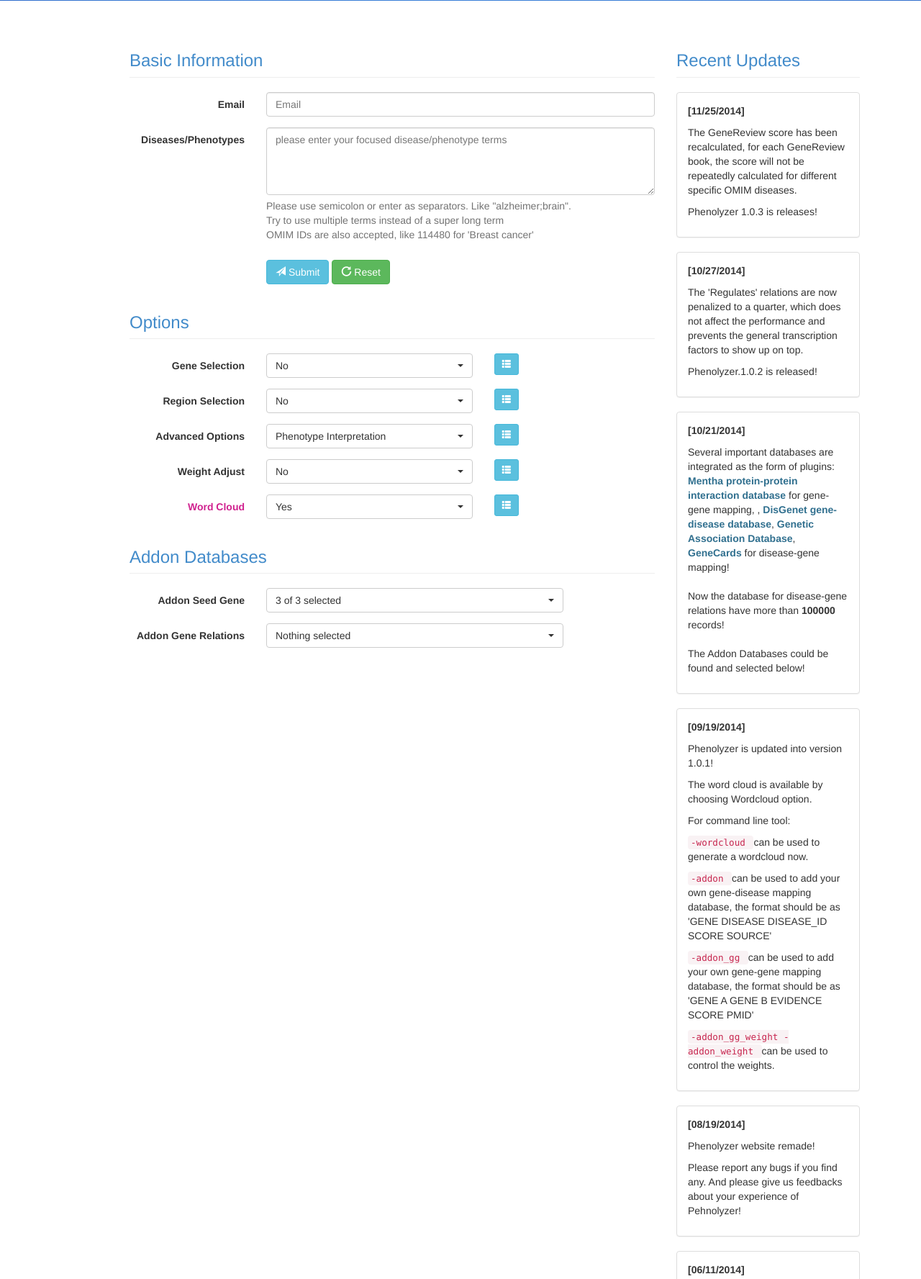
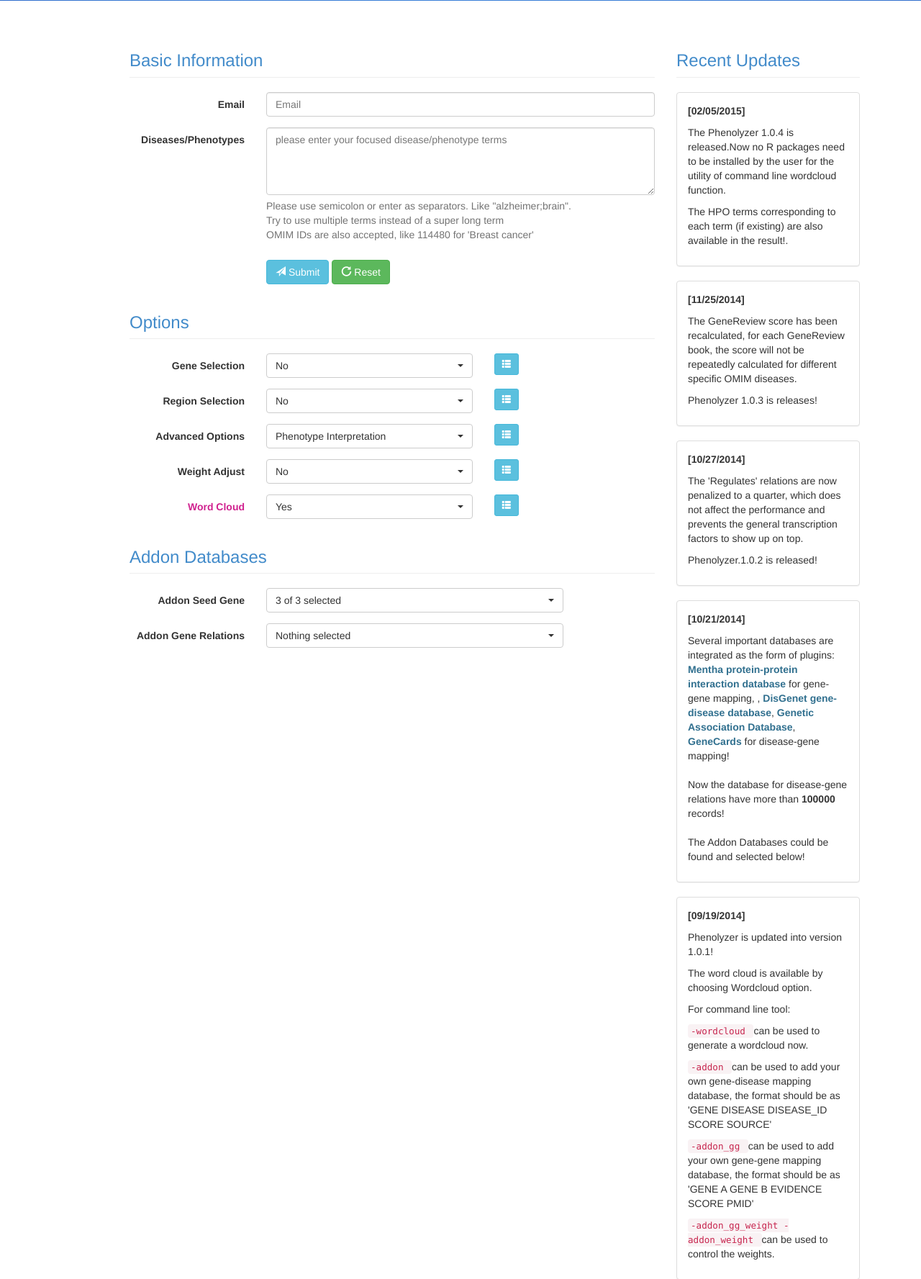
Before and after one commit to stormliucong/MANGA-server, a PHP site: page / in a window 1280 px wide. Shown: the part 380-2157 px from the top of the page at 72% size. Run offline with PHP 8.4, Linux system fonts and the light colour scheme; some libraries are stand-ins or nearby versions.

Commit message:
20120205

```diff
--- a/html/index.php
+++ b/html/index.php
@@ -361,6 +361,13 @@ Assistant Professor, Psychiatry and Preventive Medicine; Member, Zilkha Neurogen
 	 </div>
 	  <div class="wannovar-news col-md-3 " id="news">
 	   <h3 class="page-header text-primary"> Recent Updates</h3>
+	   	    <div class="panel panel-default">
+	    <div class="panel-body">
+    		 <p><strong>[02/05/2015]</strong></p>
+    		 <p> The Phenolyzer 1.0.4 is released.Now no R packages need to be installed by the user for the utility of command line wordcloud function. </p>
+    		 <p> The HPO terms corresponding to each term (if existing) are also available in the result!.</p>
+    		</div></div>
+
 	    <div class="panel panel-default">
 	    <div class="panel-body">
     		 <p><strong>[11/25/2014]</strong></p>
--- a/html/js/result.js
+++ b/html/js/result.js
@@ -87,7 +87,7 @@
                 	         })
                 	         .selector('edge.BIOSYSTEM')
                 	         .css({
-                	           'line-color':"mapData(weight,0.2,0.8, #eecc55, #efaa55)"
+                	           'line-color':"mapData(weight,0.2,0.8, #9a9933, #8a8811)"
 
                 	         })
                 	         .selector('edge.HPRD')
```
Also changed, not shown: html/download.php (+3 -4 lines), 8 other files.
